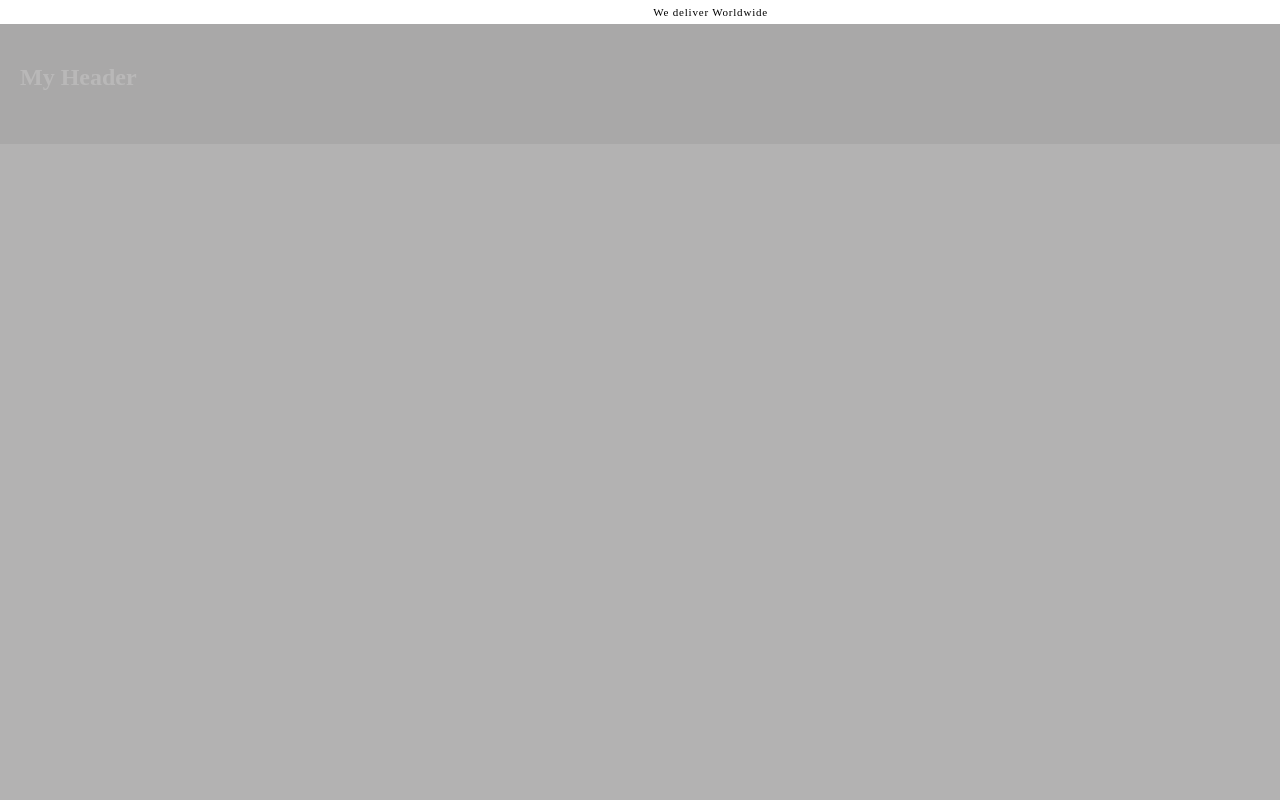
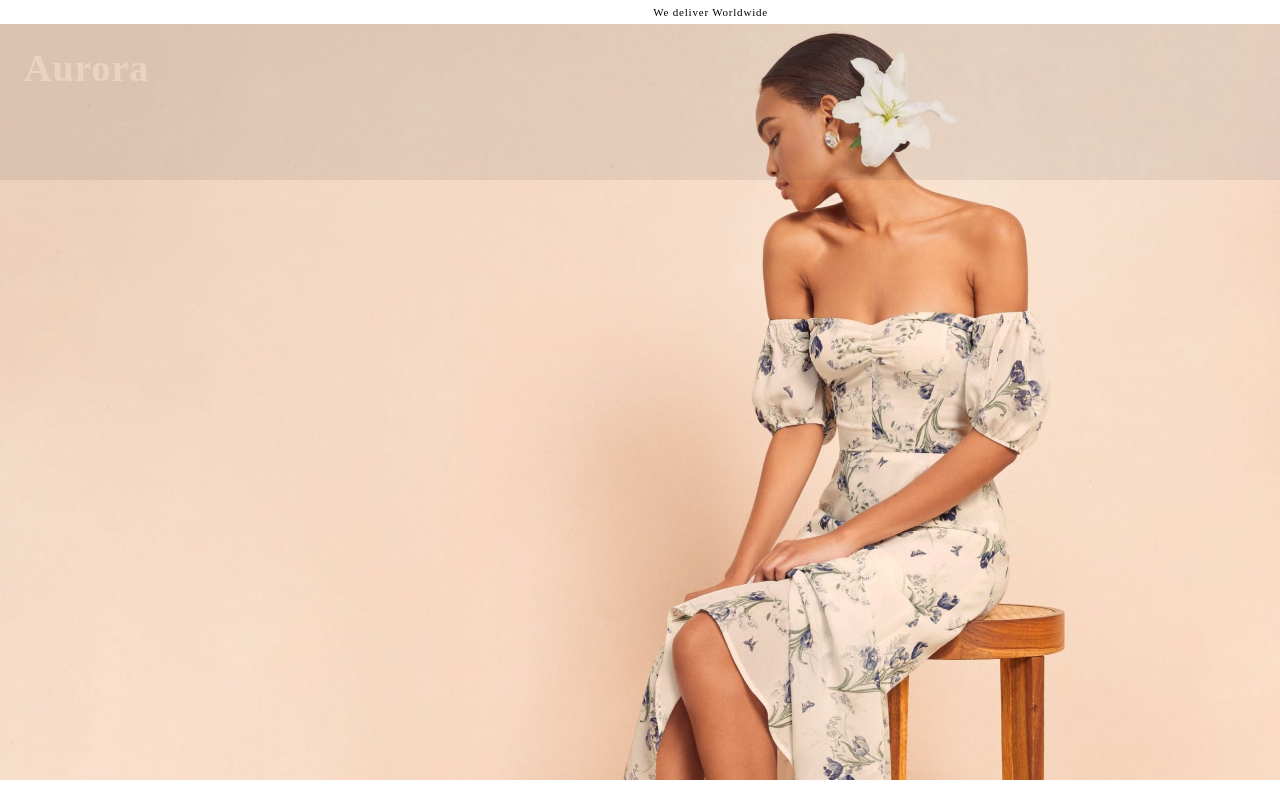
Before and after one commit to demetrioverba/Aurora_traineeTest, a website built with webpack: page src/index.html in a window 1280 px wide. Shown: the top 800 px of the page. Built offline with nearby package versions, Linux system fonts and the light colour scheme.

Commit message:
adding img

```diff
--- a/package.json
+++ b/package.json
@@ -31,6 +31,7 @@
     "regenerator-runtime": "^0.13.7",
     "sass-loader": "^10.1.0",
     "style-loader": "^2.0.0",
+    "url-loader": "^4.1.1",
     "webpack": "^4.44.1",
     "webpack-cli": "^3.3.12",
     "webpack-dev-server": "^3.11.0"
--- a/src/index.html
+++ b/src/index.html
@@ -46,7 +46,7 @@
   <main class="main">
     <section class="intro">
       <div class="header" id="myHeader">
-        <h2>My Header</h2>
+        Aurora
       </div>
     </section>
   </main>
@@ -54,7 +54,7 @@
 
 
 
-  <!-- MAIN-SECTION START -->
+  <!-- MAIN-SECTION END -->
 
 
   <!-- <div class="top-container">
--- a/src/style/index.scss
+++ b/src/style/index.scss
@@ -73,50 +73,48 @@ a {
 /*HEADER LINE - END*/
 
 
-/*MAIN SECTION - START*/
 
-.intro{
-  width: 1440px;
-  height: 100vh;
-  background-color: rgb(179, 178, 178);
-  // background: url(../assets/first.jpg) no-repeat center;
-  background-size: cover;
-
-}
-
-
-
-/* MAIN SECTION - END */
 
 
 /* STICKY-MENU START */
 
-.top-container {
-  background-color: #f1f1f1;
-  padding: 30px;
-  text-align: center;
-}
+.header {
+  height: 140px;
+  padding-left: 24px;
+  padding-top: 16px;
+  top: 0px;
 
-.header {
-  height: 100px;
-  padding-left: 20px;
-  padding-top: 20px;
   background: #555;
   color: #f1f1f1;
   opacity: 0.1;
+
+  font-family: Poppins;
+  font-style: normal;
+  font-weight: bold;
+  font-size: 38px;
+  line-height: 57px;
+  /* identical to box height */
+
+  letter-spacing: 0.95px;
 }
 .header:hover{
-  height: 100px;
+  height: 140px;
   padding-left: 20px;
   padding-top: 20px;
-  background: #555;
-  color: #f1f1f1;
+  background: #FFFFFF;
+  color: #333333;
   opacity: 1;
+
+  font-family: Poppins;
+  font-style: normal;
+  font-weight: bold;
+  font-size: 38px;
+  line-height: 57px;
+  /* identical to box height */
+
+  letter-spacing: 0.95px;
 }
 
-.content_nav {
-  padding: 16px;
-}
 
 .sticky {
   position: fixed;
@@ -131,7 +129,20 @@ a {
 
 /* STICKY-MENU END */
 
+/* MAIN SECTION - START */
 
+.intro{
+  width: 1440px;
+  height: 756px;
+  background-color: rgb(179, 178, 178);
+  background: url(../assets/first.jpg) no-repeat center;
+  background-size: cover;
+
+}
+
+
+
+/* MAIN SECTION - END */
 
 
 .contInfo{
--- a/webpack.config.js
+++ b/webpack.config.js
@@ -30,6 +30,11 @@ module.exports = {
                 exclude: /node_modules/,
                 use: ['style-loader', 'css-loader', 'sass-loader']
             },
+            {
+                test: /\.(png|jpg)$/,
+                include: path.join(__dirname, 'src/assets'),
+                loader: 'url-loader'
+            },
         ]
     }
 };
```
Also changed, not shown: 1 other file.
